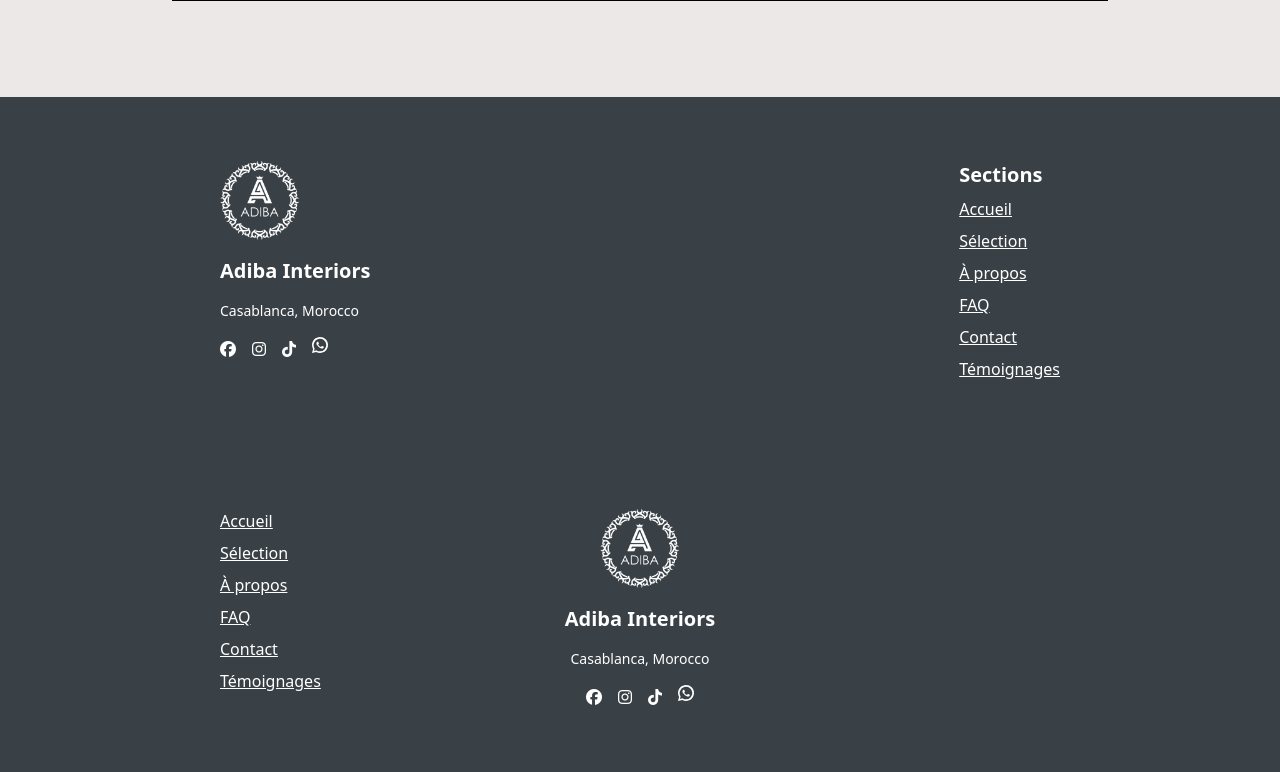
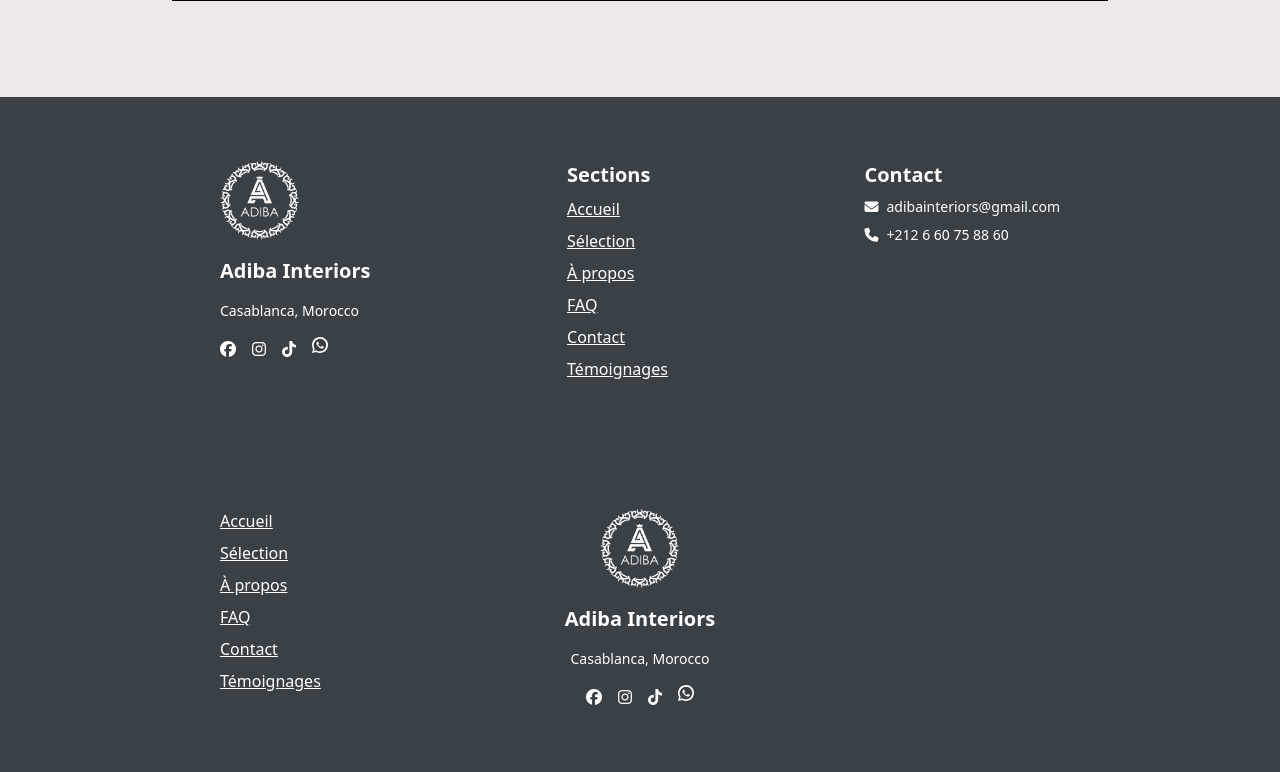
Before and after one commit to ciscm/adiba-web-django, a Django app: page /about-us in a window 1280 px wide. Shown: the part 1206-1978 px from the top of the page. Run offline with Django 5.2, Linux system fonts and the light colour scheme; data comes from the database, SQL or seed files in the repository; data that the repository does not hold is empty.

Commit message:
first commit

```diff
--- a/adibaDjangoWeb/templates/footer.html
+++ b/adibaDjangoWeb/templates/footer.html
@@ -43,7 +43,22 @@
   </div>
 
   <!-- Contact -->
+  <div class="flex flex-col items-start space-y-2 text-left">
+    <p class="font-bold text-xl">
 
+        Contact
+    </p>
+
+    <p class="text-sm flex items-center space-x-2">
+      <i class="fas fa-envelope"></i>
+      <span>adibainteriors@gmail.com</span>
+    </p>
+
+    <p class="text-sm flex items-center space-x-2">
+      <i class="fas fa-phone"></i>
+      <span>+212 6 60 75 88 60</span>
+    </p>
+  </div>
 </div>
             </div>
         </div>
```
